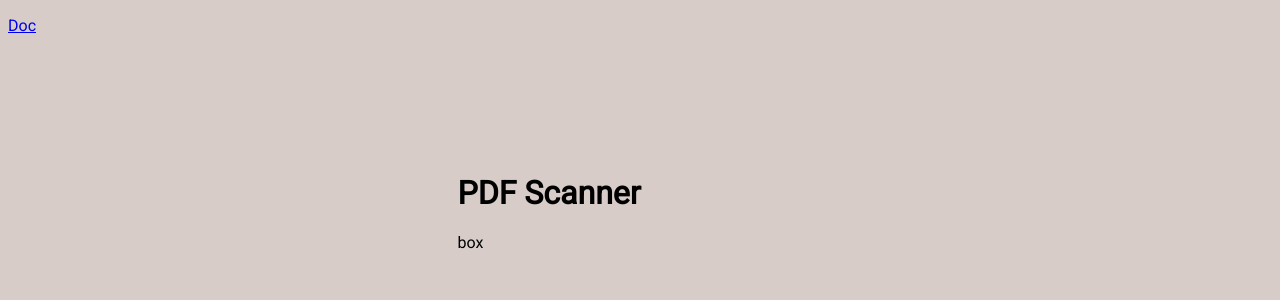
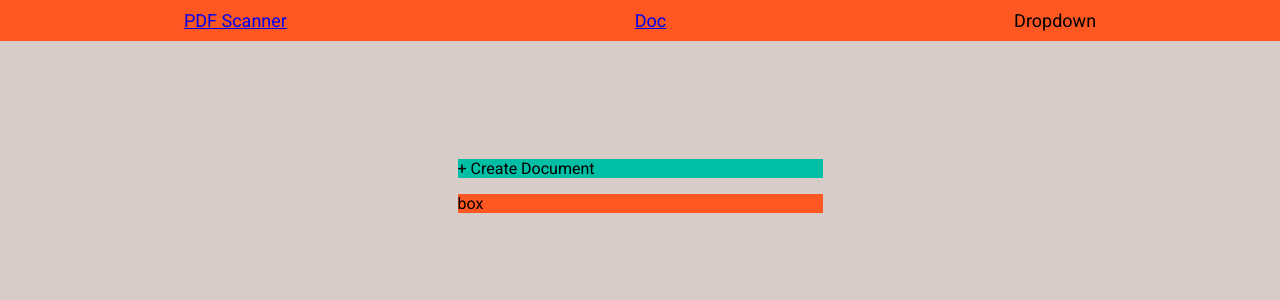
Before and after one commit to PatrickBagtas/PDFScanner, a React (Vite) app: page /doclist in a window 1280 px wide. Shown: the top 300 px of the page. Built offline with nearby package versions, Linux system fonts and the light colour scheme.

Commit message:
added navbar

```diff
--- a/src/App.tsx
+++ b/src/App.tsx
@@ -3,18 +3,16 @@ import { Routes,Navigate,Route,Link } from 'react-router-dom'
 import CreateReg from './views/CreateReg'
 import LoginReg from './views/LoginReg'
 import DocList from './views/DocList'
-import './App.css'
+import Header from './components/Header'
+
 
 function App() {
   const [count, setCount] = useState(0)
 
   return (
     <div className='app'>
-      <div className='navbar'>
-        <Link to ={`/doclist`}><p>Doc</p></Link>
-      </div>
+      <Header></Header>
       <div className='container'>
-        <h1>PDF Scanner</h1>
         <Routes>
           <Route path="/" element={<Navigate to="register"/>}/>
           <Route path="/register" element={<CreateReg/>}/>
--- a/src/components/Header.tsx
+++ b/src/components/Header.tsx
@@ -1,11 +1,31 @@
-import { Link } from "react-router-dom"
+import  { useState } from 'react';
+import { Link } from 'react-router-dom';
 
+export default function Header() {
+    const [isDropdownOpen, setIsDropdownOpen] = useState(false);
 
-export default function Header(){
+    const toggleDropdown = () => {
+        setIsDropdownOpen(!isDropdownOpen);
+    };
 
-    return(
+    return (
         <div className='navbar'>
-        <Link to ={`/doclist`}><p>Doc</p></Link>
-    </div>
-    )
+            <ul>
+                <li><Link to="/Login">PDF Scanner</Link></li>
+                <li><Link to="/doclist">Doc</Link></li>
+                <li
+                    className={`list-item dropdown ${isDropdownOpen ? 'open' : ''}`}
+                    onMouseEnter={toggleDropdown}
+                    onMouseLeave={toggleDropdown}
+                >
+                    <span className="dropdown-toggle">Dropdown</span>
+                    <ul className="dropdown-menu">
+                        <li className="dropdown-item"><Link to="/get-started">Get Started</Link></li>
+                        <li className="dropdown-item"><Link to="/community">Community</Link></li>
+                        <li className="dropdown-item"><Link to="/general-questions">General Questions</Link></li>
+                    </ul>
+                </li>
+            </ul>
+        </div>
+    );
 }
--- a/src/main.tsx
+++ b/src/main.tsx
@@ -2,7 +2,7 @@ import React from 'react'
 import ReactDOM from 'react-dom/client'
 import App from './App.tsx'
 import { BrowserRouter } from 'react-router-dom';
-import './index.scss'
+import './styles/index.scss';
 
 ReactDOM.createRoot(document.getElementById('root')!).render(
   <React.StrictMode>
--- /dev/null
+++ b/src/styles/_header.scss
@@ -0,0 +1,54 @@
+.navbar {
+    border-color: black;
+    background-color: #FF5722;
+    padding: 10px;
+    text-decoration: none;
+
+    ul {
+        list-style-type: none;
+        margin: 0;
+        padding: 0;
+        display: flex;
+        font-size: large;
+        justify-content: space-around;
+        color: white;
+
+        li {
+            color: black;
+            list-style: none;
+
+            &.dropdown {
+                position: relative;
+
+                .dropdown-toggle {
+                    cursor: pointer;
+                }
+
+                .dropdown-menu {
+                    display: none;
+                    position: absolute;
+                    top: calc(100% + 5px);
+                    left: 0;
+                    background-color: #fff;
+                    border: 1px solid #ccc;
+                    padding: 5px;
+
+                    .dropdown-item {
+                        cursor: pointer;
+                        padding: 5px;
+
+                        &:hover {
+                            background-color: #f0f0f0;
+                        }
+                    }
+                }
+
+                &.open {
+                    .dropdown-menu {
+                        display: block;
+                    }
+                }
+            }
+        }
+    }
+}
--- a/src/index.scss
+++ b/src/styles/index.scss
@@ -1,4 +1,6 @@
 @import url('https://fonts.googleapis.com/css?family=Roboto&display=swap');
+
+@import 'header';
 
 $background-color: #D7CCC8;
 $font-family: 'Roboto', sans-serif;
@@ -38,8 +40,8 @@ $font-family: 'Roboto', sans-serif;
 body{
   font-family: $font-family;
   background: $background-color;
+  margin: 0;
 }
-
 
 .container{
   padding: 8% 0 0;
@@ -83,5 +85,10 @@ body{
 }
 
 .box{
-  box-sizing:border-box;
+  background-color: #FF5722;
+};
+
+.topper{
+  justify-content: end;
+  background-color:#00BFA5;
 }
--- a/src/views/DocList.tsx
+++ b/src/views/DocList.tsx
@@ -3,6 +3,9 @@
 export default function DocList(){
     return (
         <div>
+            <div className="topper">
+                <p>+ Create Document</p>
+            </div>
             <div className="box ">
                 <p>box</p>
             </div>
```
